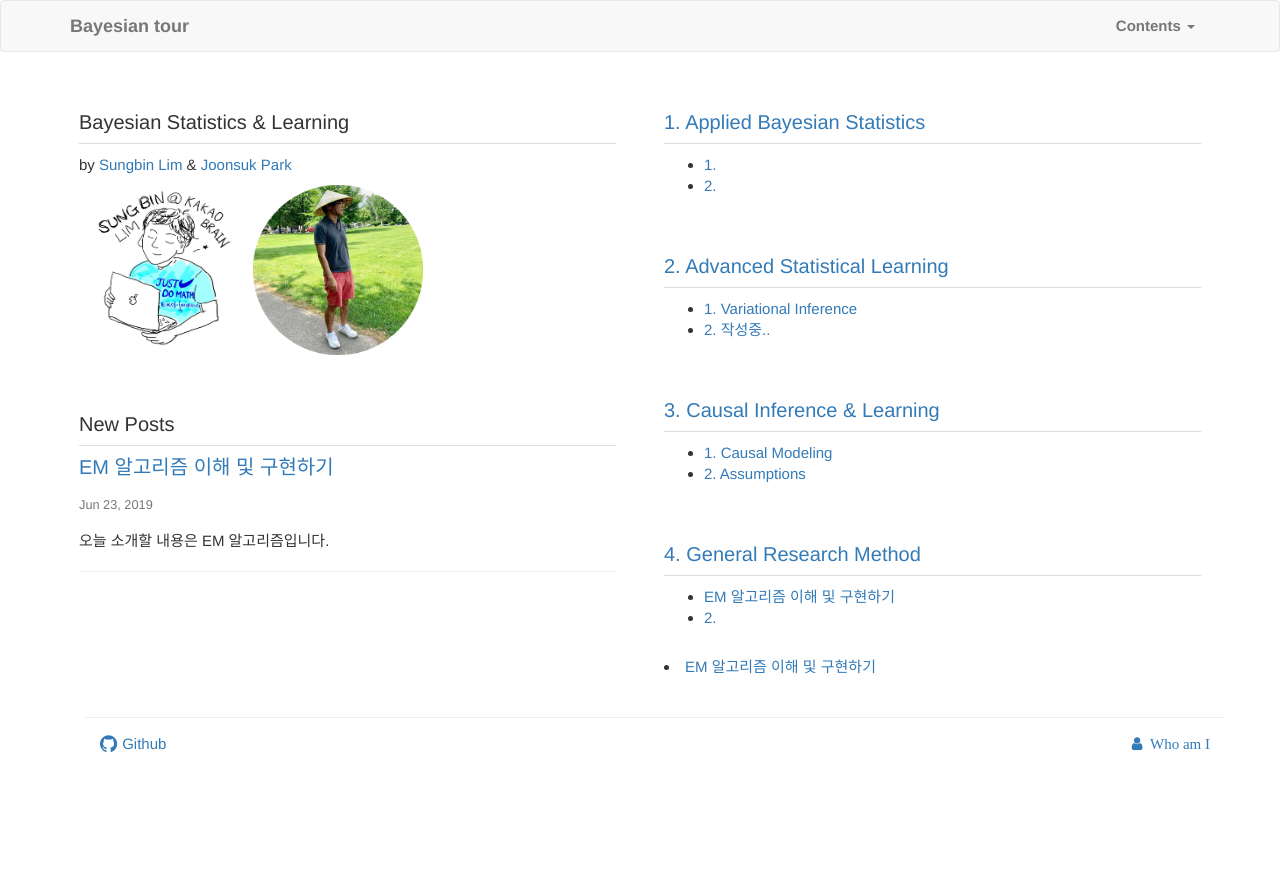
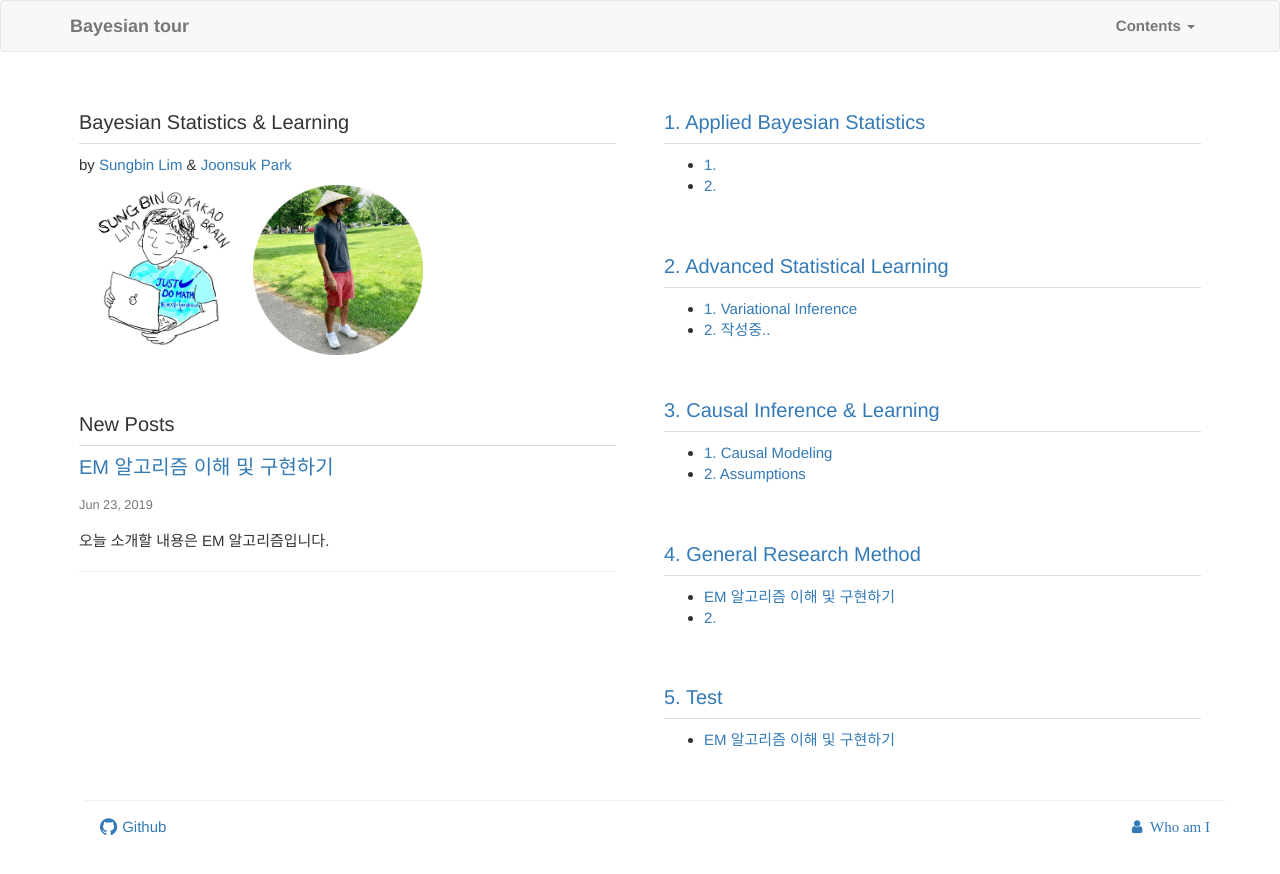
Before and after one commit to bayestour/blog, a Jekyll site: the page built from index.html, in a window 1280 px wide. Shown: the top 874 px of the page. Built offline with Jekyll 4.4.1, drawn with Linux system fonts in a browser that asks for light colours; nearby versions of some CDN libraries; library files that are not in the unit come from our copies; the list of posts is cut into pages by our own code.

Commit message:
Update index.html

```diff
--- a/index.html
+++ b/index.html
@@ -182,8 +182,11 @@ title: Bayesian tour
       </ul>
     </div>
     <div class="well-sm">
-      {% for post in paginator.posts %}
-      <li><a href="{{ post.url | prepend: site.baseurl }}">{{ post.title }}</a></li>
-      {% endfor %}
+      <h3><a href="{{ site.baseurl }}/docs/cml/0">5. Test</a></h3>
+      <ul>
+        {% for post in paginator.posts %}
+        <li><a href="{{ post.url | prepend: site.baseurl }}">{{ post.title }}</a></li>
+        {% endfor %}
+      </ul>
     </div>
 </div>
```
